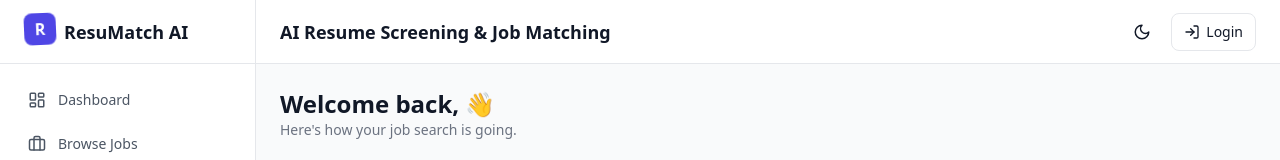
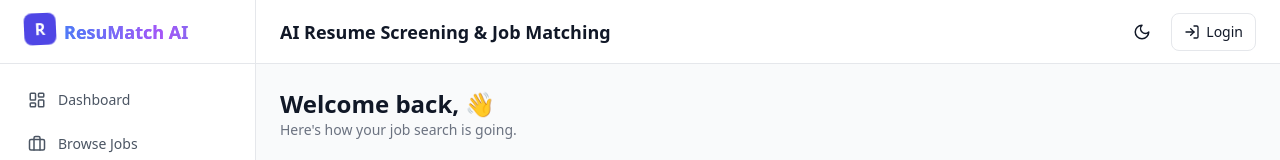
Before and after one commit to devm-git-hub/resume-screening-system, a React (Vite) app in the folder frontend/: page / in a window 1280 px wide. Shown: the top 160 px of the page. Built offline with nearby package versions, Linux system fonts and the light colour scheme; no server answers.

Commit message:
Enhance sidebar UI with animated branding and modern styling

```diff
--- a/frontend/src/components/Sidebar.jsx
+++ b/frontend/src/components/Sidebar.jsx
@@ -1,3 +1,4 @@
+import { motion } from "framer-motion";
 import AnimatedLogo from "./AnimatedLogo";
 import React from "react";
 import { NavLink } from "react-router-dom";
@@ -44,8 +45,37 @@ export default function Sidebar() {
     >
       <div className="h-16 flex items-center gap-2 px-6 border-b border-gray-200 dark:border-gray-800">
        <AnimatedLogo size={32} letter="R" />
-        <span className="font-bold text-lg">ResuMatch AI</span>
-      </div>
+        {/* <span className="font-bold text-lg">ResuMatch AI</span> */}
+
+
+        <motion.span
+  initial={{ opacity: 0, x: -15 }}
+  animate={{ opacity: 1, x: 0 }}
+  transition={{ duration: 0.6, ease: "easeOut" }}
+  whileHover={{
+    scale: 1.05,
+    textShadow: "0px 0px 12px rgba(59,130,246,0.8)",
+  }}
+  className="font-bold text-lg cursor-pointer bg-gradient-to-r from-blue-500 via-purple-500 to-cyan-500 bg-[length:200%_200%] bg-clip-text text-transparent"
+>
+  <motion.span
+    animate={{
+      backgroundPosition: ["0% 50%", "100% 50%", "0% 50%"],
+    }}
+    transition={{
+      duration: 5,
+      repeat: Infinity,
+      ease: "linear",
+    }}
+    className="inline-block bg-gradient-to-r from-blue-500 via-purple-500 to-cyan-500 bg-[length:200%_200%] bg-clip-text text-transparent"
+  >
+    ResuMatch AI
+  </motion.span>
+</motion.span>
+
+
+</div>
+
 
       <nav className="p-4 space-y-1">
         {links.map(({ to, label, icon: Icon }) => (
```
